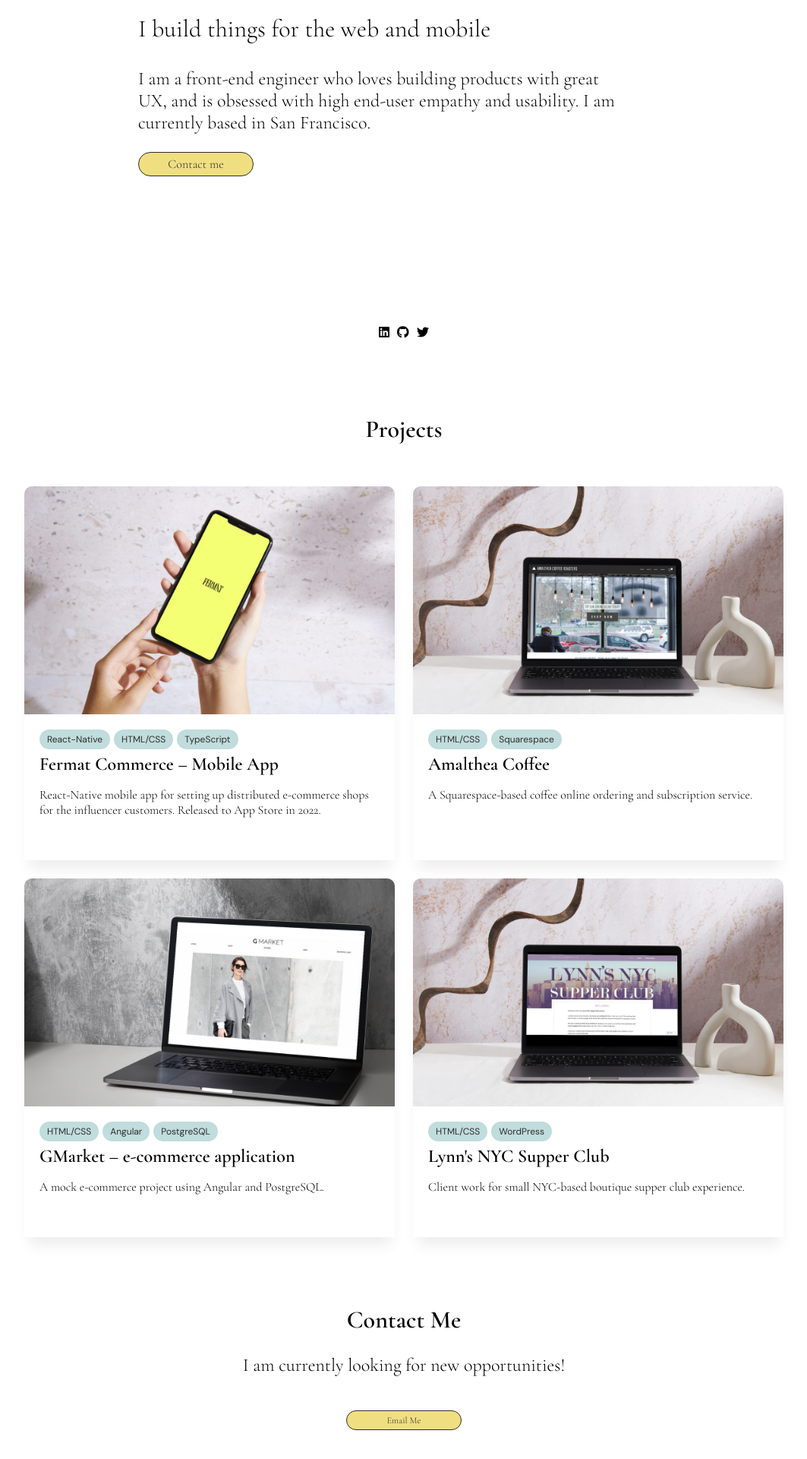
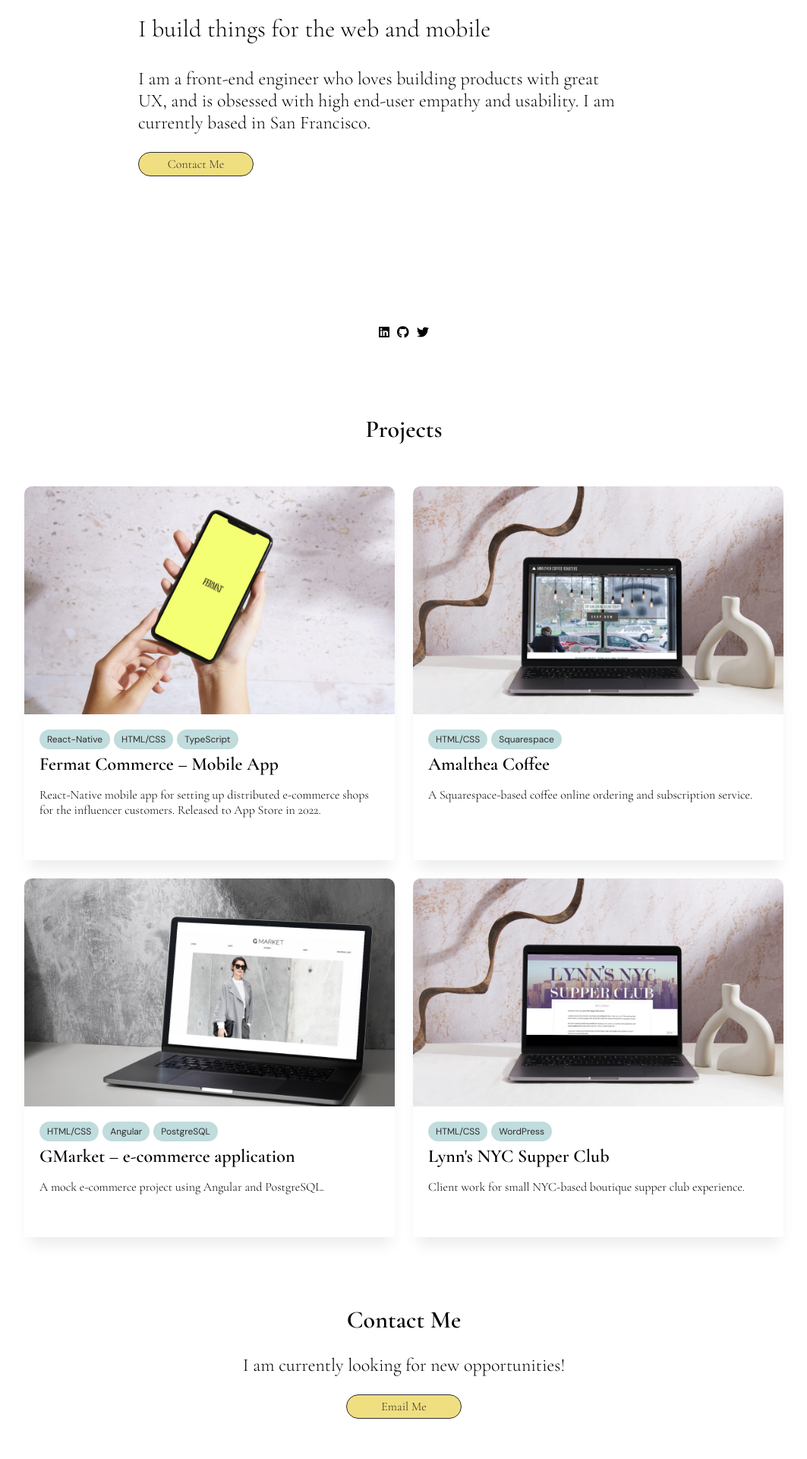
Before and after one commit to gcho91/riacho-portfolio-next, a Next.js app: page / in a window 1280 px wide. Shown: the part 336-2256 px from the top of the page at 76% size, without its empty margins (108-1171 px from the left). After the commit the page ends 2235 px from the top, so only its background shows below. Built offline with nearby package versions, Linux system fonts and the light colour scheme.

Commit message:
Refactor LinkButton to its own component

```diff
--- a/components/HeroSection.tsx
+++ b/components/HeroSection.tsx
@@ -1,24 +1,18 @@
 import React from "react";
-// import { dmSans } from "../utils/fonts"
-// import { cormorantGaramond } from '@/utils/fonts';
 import heroStyles from "../styles/heroSectionStyles.module.css"
-import twitterIcon from "../public/twitter-icon.svg";
-import LinkedinIcon from "../public/linkedin-icon.svg";
 import { faLinkedin, faGithub, faTwitter } from '@fortawesome/free-brands-svg-icons'
 import { FontAwesomeIcon } from '@fortawesome/react-fontawesome'
-
-
+import LinkButton from "./LinkButton";
 
 export default function HeroSection() {
 
     return (<div className={heroStyles["hero-container"]}>
         <div className={heroStyles.hero}>
-            {/* <h1 className={` ${cormorantGaramond.className} ${heroStyles.name}`}>Ria Cho</h1> */}
             <h1 className={` ${heroStyles.name}`}>Ria Cho</h1>
 
             <h2 className={` ${heroStyles.subtext}`}>I build things for the <span className="intro-highlight">web</span> and <span className="intro-highlight">	mobile </span></h2>
             <p className={`${heroStyles.description} `}>I am a front-end engineer who loves building products with great UX, and is obsessed with high end-user empathy and usability. I am currently based in San Francisco.</p>
-            <a href="mailto:gcho91@gmail.com" className={`${heroStyles['cta-button']}`}>Contact me</a>
+            <LinkButton linkText="Contact Me" url="gcho91@gmail.com" />
         </div>
         <div className={heroStyles["social-row"]}>
             <a href="https://www.linkedin.com/in/gloriacho1">
--- /dev/null
+++ b/components/LinkButton.tsx
@@ -0,0 +1,9 @@
+import linkButtonStyles from "../styles/components/linkButtonStyles.module.css"
+
+interface LinkButtonProps {
+    linkText: string;
+    url: string;
+}
+export default function LinkButton(props: LinkButtonProps){
+    return <a href={"mailto:"+props.url} className={`${linkButtonStyles['cta-button']}`}>{props.linkText}</a>
+}
--- a/pages/contact.tsx
+++ b/pages/contact.tsx
@@ -1,13 +1,13 @@
 import { cormorantGaramond } from "@/utils/fonts"
 import contactStyles from "../styles/contactStyles.module.css"
+import LinkButton from "@/components/LinkButton"
 
 export default function Contact() {
     return <div className={contactStyles.container} id="contact_section">
         <h2 className={`${cormorantGaramond.variable} ${contactStyles.pageTitle}`}>Contact Me</h2>
         <div className={contactStyles.textContainer}>
-            <p>I am currently looking for new opportunities!
-            </p>
-            <a href="mailto:gcho91@gmail.com" className={contactStyles.ctaButton}>Email Me</a>
+            <p className={contactStyles.text}>I am currently looking for new opportunities!</p>
+            <LinkButton linkText="Email Me" url="gcho91@gmail.com"  />
         </div>
     </div>
 }
--- /dev/null
+++ b/styles/components/linkButtonStyles.module.css
@@ -0,0 +1,16 @@
+.cta-button {
+    font-size: 1em;
+    background-color: var(--lemon);
+    border-radius: 50px;
+    padding: 5px 10px;
+    border: 1px solid var(--off-black);
+    width: 130px;
+    text-align: center;
+    text-decoration: none;
+    color: var(--off-black);
+    display: inline-block;
+}
+
+.cta-button:hover {
+    background-color: #C2DEE5;
+}
--- a/styles/contactStyles.module.css
+++ b/styles/contactStyles.module.css
@@ -1,5 +1,4 @@
 .container {
-    /* padding: 100px; */
     padding: 2em;
 }
 
@@ -13,38 +12,8 @@
     max-width: 600px;
     text-align: center;
     margin: 0 auto;
+}
+
+.text {
     font-size: 1.5em;
 }
-
-.button {
-    display: block;
-    font-size: 1em;
-    background-color: var(--lemon);
-    border-radius: 50px;
-    padding: 5px 10px;
-    border: 1px solid var(--off-black);
-    width: 130px;
-    text-align: center;
-    text-decoration: none;
-    color: var(--off-black);
-    /* margin: 0 auto;
-     */
-     /* margin-top: 0;
-     margin-bottom: 20px; */
-     margin: 0 auto 20px auto;
-}
-
-.ctaButton {
-    display: block;
-    margin: 45px auto;
-    /* font-size: 1em; */
-    font-size: 12px;
-    background-color: var(--lemon);
-    border-radius: 50px;
-    padding: 5px 10px;
-    border: 1px solid var(--off-black);
-    width: 130px;
-    text-align: center;
-    text-decoration: none;
-    color: var(--off-black);
-}
--- a/styles/heroSectionStyles.module.css
+++ b/styles/heroSectionStyles.module.css
@@ -43,21 +43,7 @@
     margin: 0;
 }
 
-.cta-button {
-    font-size: 1em;
-    background-color: var(--lemon);
-    border-radius: 50px;
-    padding: 5px 10px;
-    border: 1px solid var(--off-black);
-    width: 130px;
-    text-align: center;
-    text-decoration: none;
-    color: var(--off-black);
-}
 
-.cta-button:hover {
-    background-color: #C2DEE5;
-}
 
 .intro-highlight {
     background-color: var(--lemon)
```
